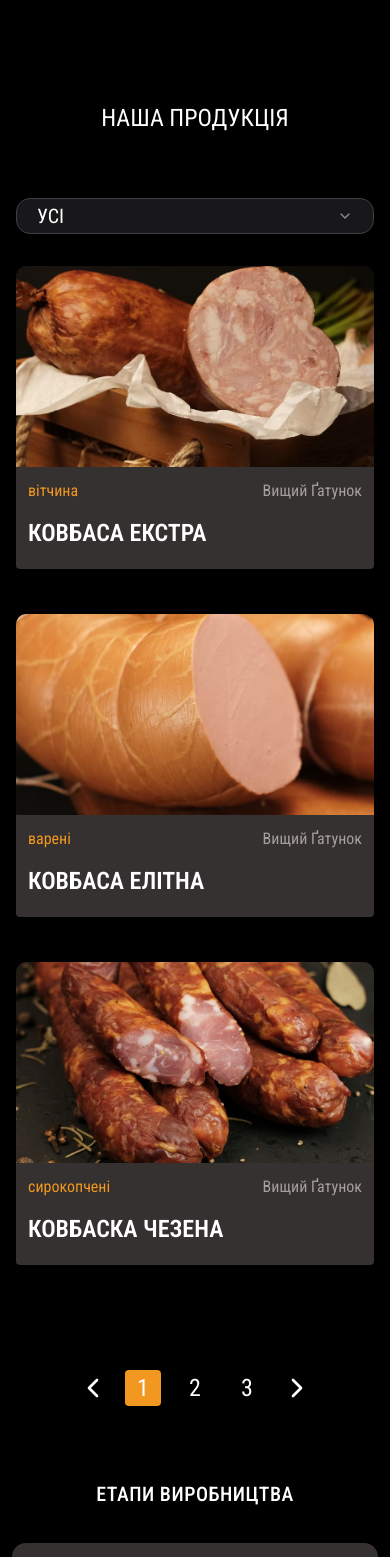
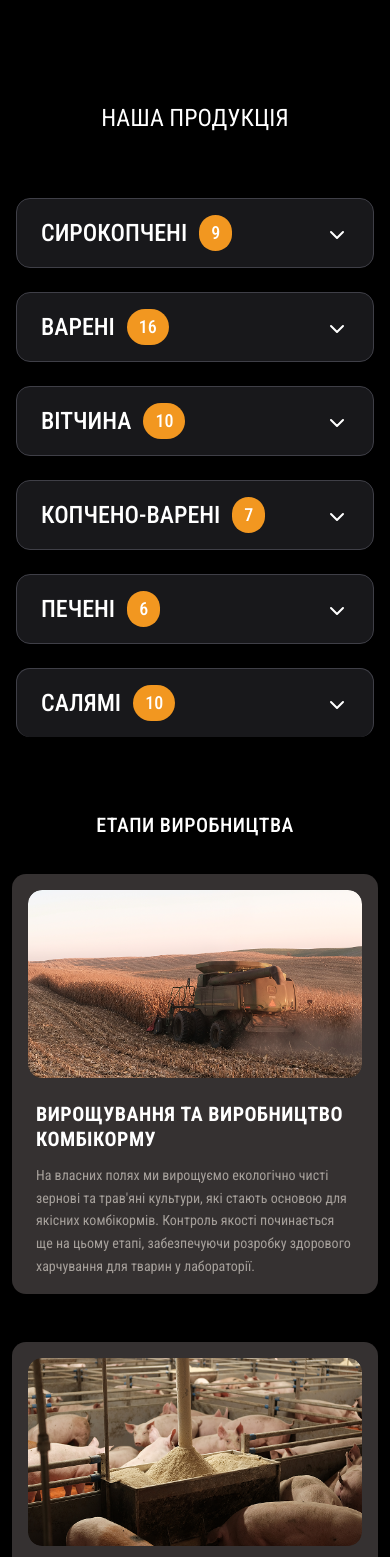
Before and after one commit to ArtemixArt228/chaika, a Next.js app: page /products in a window 390 px wide. Shown: the part 846-2403 px from the top of the page. Built offline with nearby package versions, Linux system fonts and the light colour scheme.

Commit message:
Refactor ProductsSection: replace category filtering and pagination with accordion-based category grouping, simplify logic, update styles, and integrate `@radix-ui/react-accordion`.

```diff
--- a/package.json
+++ b/package.json
@@ -9,6 +9,7 @@
     "lint": "next lint"
   },
   "dependencies": {
+    "@radix-ui/react-accordion": "^1.2.11",
     "@radix-ui/react-dialog": "^1.1.14",
     "@radix-ui/react-navigation-menu": "^1.2.13",
     "@radix-ui/react-select": "^2.2.5",
--- a/src/app/products/products-section/products-section.tsx
+++ b/src/app/products/products-section/products-section.tsx
@@ -1,106 +1,40 @@
-"use client";
-
-import React, { useMemo, useState } from "react";
-import { ChevronLeft, ChevronRight } from "lucide-react";
+import React, { useMemo } from "react";
 
 import {
-  Pagination,
-  PaginationContent,
-  PaginationItem,
-} from "@/components/ui/pagination";
-import {
-  Select,
-  SelectContent,
-  SelectItem,
-  SelectTrigger,
-  SelectValue,
-} from "@/components/ui/select";
-
-import { useMediaQuery } from "@/hooks/use-media-query";
+  Accordion,
+  AccordionContent,
+  AccordionItem,
+  AccordionTrigger,
+} from "@/components/ui/accordion";
 
 import { ProductCard } from "@/app/products/products-section/components/product-card";
 import productsData from "@/app/products/products-section/product-cards.json";
 
 export const ProductsSection = () => {
-  const [currentPage, setCurrentPage] = useState(1);
-  const [selectedCategory, setSelectedCategory] = useState("усі");
-
-  const isSmallDevice = useMediaQuery("only screen and (max-width : 640px)");
-
-  const itemsPerPage = isSmallDevice ? 3 : 9;
-
-  const categories = [
-    "усі",
+  const categories = useMemo(
+    () => [
       "сирокопчені",
       "варені",
       "вітчина",
       "копчено-варені",
       "печені",
       "салямі",
-  ];
+    ],
+    [],
+  );
 
-  // Filter products based on a selected category
-  const filteredProducts = useMemo(() => {
-    if (selectedCategory === "усі") {
-      return productsData.products;
-    }
+  // Group products by category
+  const productsByCategory = useMemo(() => {
+    const grouped: Record<string, typeof productsData.products> = {};
 
-    return productsData.products.filter(
-      (product) => product.category === selectedCategory,
+    categories.forEach((category) => {
+      grouped[category] = productsData.products.filter(
+        (product) => product.category === category,
       );
-  }, [selectedCategory]);
+    });
 
-  // Calculate pagination
-  const totalPages = Math.ceil(filteredProducts.length / itemsPerPage);
-  const startIndex = (currentPage - 1) * itemsPerPage;
-  const endIndex = startIndex + itemsPerPage;
-  const currentProducts = filteredProducts.slice(startIndex, endIndex);
-
-  // Reset to first page when category changes
-  const handleCategoryChange = (category: string) => {
-    setSelectedCategory(category);
-    setCurrentPage(1);
-  };
-
-  const handlePageChange = (page: number) => {
-    if (page >= 1 && page <= totalPages) {
-      setCurrentPage(page);
-    }
-  };
-
-  // Generate page numbers to display
-  const getPageNumbers = () => {
-    const pages: number[] = [];
-    const maxVisiblePages = 3;
-
-    if (totalPages <= maxVisiblePages) {
-      for (let i = 1; i <= totalPages; i++) {
-        pages.push(i);
-      }
-      return pages;
-    }
-
-    let start = currentPage - Math.floor(maxVisiblePages / 2);
-    let end = currentPage + Math.floor(maxVisiblePages / 2);
-
-    // Коригуємо, якщо ми біля початку
-    if (start < 1) {
-      start = 1;
-      end = maxVisiblePages;
-    }
-
-    // Коригуємо, якщо ми біля кінця
-    if (end > totalPages) {
-      end = totalPages;
-      start = totalPages - maxVisiblePages + 1;
-    }
-
-    for (let i = start; i <= end; i++) {
-      pages.push(i);
-    }
-
-    return pages;
-  };
+    return grouped;
+  }, [categories]);
 
   return (
     <section className="container mx-auto mb-16 sm:mb-20 lg:mb-24 xl:mb-36 px-4 sm:px-6 lg:px-8">
@@ -108,50 +42,34 @@
         Наша продукція
       </h4>
 
-      {/* Category Filter */}
-      <div className="hidden lg:flex items-center gap-10 text-white text-2xl mb-10 uppercase flex-wrap">
-        {categories.map((category) => (
-          <span
+      {/* Accordion Categories */}
+      <Accordion type="multiple" className="space-y-6">
+        {categories.map((category) => {
+          const categoryProducts = productsByCategory[category];
+
+          if (!categoryProducts || categoryProducts.length === 0) {
+            return null;
+          }
+
+          return (
+            <AccordionItem
               key={category}
-            className={`cursor-pointer transition-colors duration-200 ${
-              selectedCategory === category
-                ? "text-main border-b-2 border-main"
-                : "hover:text-orange-300"
-            }`}
-            onClick={() => handleCategoryChange(category)}
+              value={category}
+              className="border cursor-pointer border-zinc-700 rounded-xl overflow-hidden bg-zinc-900"
             >
+              <AccordionTrigger className="w-full px-6 py-4 cursor-pointer text-white text-2xl uppercase flex items-center justify-between hover:bg-zinc-800 transition-colors duration-200 hover:no-underline [&[data-state=open]>svg]:text-main">
+                <span className="flex items-center gap-3">
                   {category}
+                  <span className="text-lg bg-main text-white px-3 py-1 rounded-full">
+                    {categoryProducts.length}
                   </span>
-        ))}
-      </div>
+                </span>
+              </AccordionTrigger>
 
-      {/* Mobile Category Filter */}
-      <div className="lg:hidden mb-8">
-        <Select
-          value={selectedCategory}
-          onValueChange={(value) => handleCategoryChange(value)}
-        >
-          <SelectTrigger className="w-full py-4 px-5 bg-zinc-900 text-white text-xl uppercase border border-zinc-700 rounded-xl focus:ring-0 focus:outline-none hover:border-main transition">
-            <SelectValue placeholder="Усі" />
-          </SelectTrigger>
-          <SelectContent className="bg-zinc-900 border border-zinc-700 text-white text-xl uppercase rounded-xl shadow-xl">
-            {categories.map((category) => (
-              <SelectItem
-                key={`mobile-${category}`}
-                value={category}
-                className="uppercase hover:text-orange-300 focus:bg-main focus:text-white"
-              >
-                {category}
-              </SelectItem>
-            ))}
-          </SelectContent>
-        </Select>
-      </div>
-
-      {/* Products Grid */}
-      <div className="grid grid-cols-[repeat(auto-fill,minmax(17rem,1fr))] lg:grid-cols-[repeat(auto-fill,minmax(24rem,1fr))] gap-5 mb-20 min-h-[64rem] 2xl:min-h-[72rem]">
-        {currentProducts.length > 0 ? (
-          currentProducts.map((product) => (
+              <AccordionContent className="px-0 pb-0">
+                <div className="p-6 bg-zinc-950/50">
+                  <div className="grid grid-cols-[repeat(auto-fill,minmax(17rem,1fr))] lg:grid-cols-[repeat(auto-fill,minmax(24rem,1fr))] gap-5">
+                    {categoryProducts.map((product) => (
                       <ProductCard
                         key={product.id}
                         category={product.category}
@@ -159,47 +77,24 @@
                         name={product.name}
                         image={product.image}
                       />
-          ))
-        ) : (
-          <div className="col-span-full text-center text-white text-xl py-20">
+                    ))}
+                  </div>
+                </div>
+              </AccordionContent>
+            </AccordionItem>
+          );
+        })}
+      </Accordion>
+
+      {/* Empty State */}
+      {categories.every(
+        (category) =>
+          !productsByCategory[category] ||
+          productsByCategory[category].length === 0,
+      ) && (
+        <div className="text-center text-white text-xl py-20">
           Товари не знайдено
         </div>
-        )}
-      </div>
-
-      {/* Pagination */}
-      {totalPages > 1 && (
-        <Pagination>
-          <PaginationContent className="flex items-center justify-center gap-4 text-2xl">
-            <PaginationItem
-              className="cursor-pointer"
-              onClick={() => handlePageChange(currentPage - 1)}
-            >
-              <ChevronLeft className="size-8 text-white hover:text-orange-300" />
-            </PaginationItem>
-
-            {getPageNumbers().map((pageNum) => (
-              <PaginationItem
-                key={pageNum}
-                className={`cursor-pointer size-9 grid place-items-center rounded ${
-                  currentPage === pageNum
-                    ? "bg-main text-white"
-                    : "text-white hover:bg-orange-300"
-                }`}
-                onClick={() => handlePageChange(pageNum)}
-              >
-                {pageNum}
-              </PaginationItem>
-            ))}
-
-            <PaginationItem
-              className="cursor-pointer"
-              onClick={() => handlePageChange(currentPage + 1)}
-            >
-              <ChevronRight className="size-8 text-white hover:text-orange-300" />
-            </PaginationItem>
-          </PaginationContent>
-        </Pagination>
       )}
     </section>
   );
--- /dev/null
+++ b/src/components/ui/accordion.tsx
@@ -0,0 +1,66 @@
+"use client";
+
+import * as React from "react";
+import * as AccordionPrimitive from "@radix-ui/react-accordion";
+import { ChevronDownIcon } from "lucide-react";
+
+import { cn } from "@/lib/utils";
+
+function Accordion({
+  ...props
+}: React.ComponentProps<typeof AccordionPrimitive.Root>) {
+  return <AccordionPrimitive.Root data-slot="accordion" {...props} />;
+}
+
+function AccordionItem({
+  className,
+  ...props
+}: React.ComponentProps<typeof AccordionPrimitive.Item>) {
+  return (
+    <AccordionPrimitive.Item
+      data-slot="accordion-item"
+      className={cn("border-b last:border-b-0", className)}
+      {...props}
+    />
+  );
+}
+
+function AccordionTrigger({
+  className,
+  children,
+  ...props
+}: React.ComponentProps<typeof AccordionPrimitive.Trigger>) {
+  return (
+    <AccordionPrimitive.Header className="flex">
+      <AccordionPrimitive.Trigger
+        data-slot="accordion-trigger"
+        className={cn(
+          "focus-visible:border-ring focus-visible:ring-ring/50 flex flex-1 items-start justify-between gap-4 rounded-md py-4 text-left text-sm font-medium transition-all outline-none hover:underline focus-visible:ring-[3px] disabled:pointer-events-none disabled:opacity-50 [&[data-state=open]>svg]:rotate-180",
+          className,
+        )}
+        {...props}
+      >
+        {children}
+        <ChevronDownIcon className="text-muted-foreground pointer-events-none size-6 shrink-0 translate-y-0.5 transition-transform duration-200" />
+      </AccordionPrimitive.Trigger>
+    </AccordionPrimitive.Header>
+  );
+}
+
+function AccordionContent({
+  className,
+  children,
+  ...props
+}: React.ComponentProps<typeof AccordionPrimitive.Content>) {
+  return (
+    <AccordionPrimitive.Content
+      data-slot="accordion-content"
+      className="data-[state=closed]:animate-accordion-up data-[state=open]:animate-accordion-down overflow-hidden text-sm"
+      {...props}
+    >
+      <div className={cn("pt-0 pb-4", className)}>{children}</div>
+    </AccordionPrimitive.Content>
+  );
+}
+
+export { Accordion, AccordionItem, AccordionTrigger, AccordionContent };
```
Also changed, not shown: 1 other file (tests, documents, lock files or other folders). Lines whose indentation alone changed are shown as unchanged.
